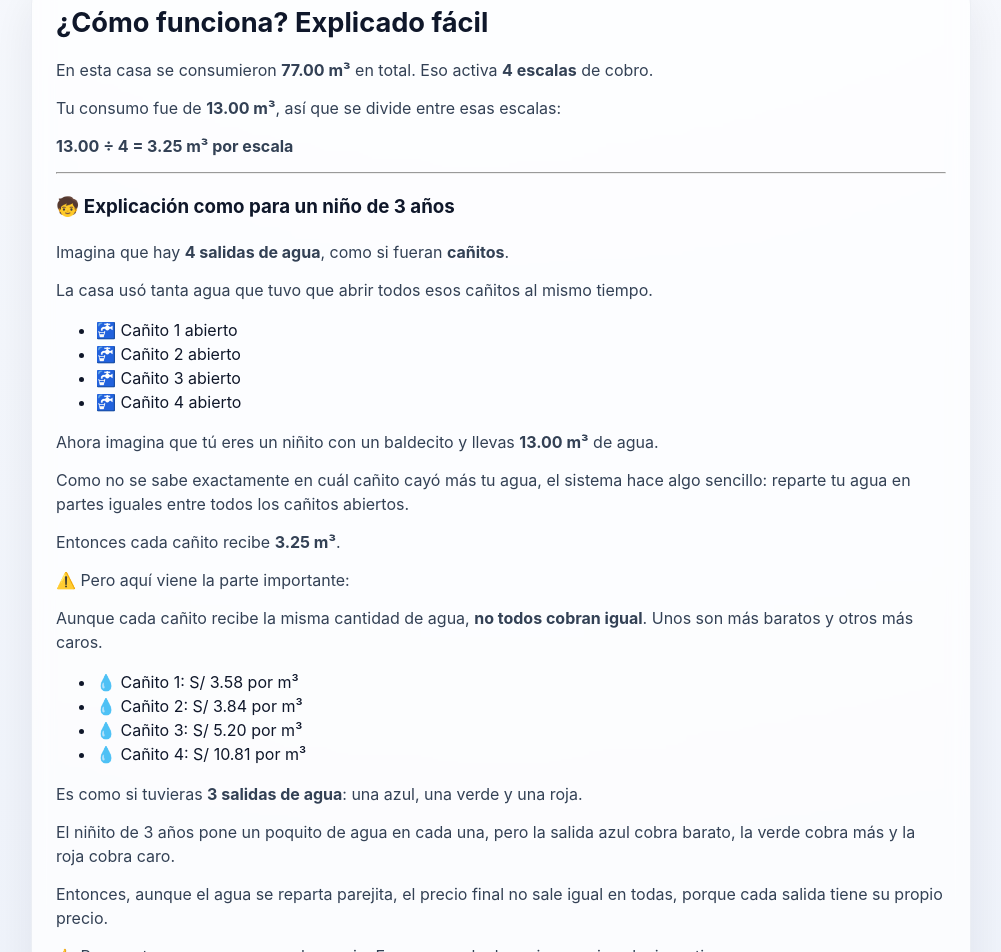
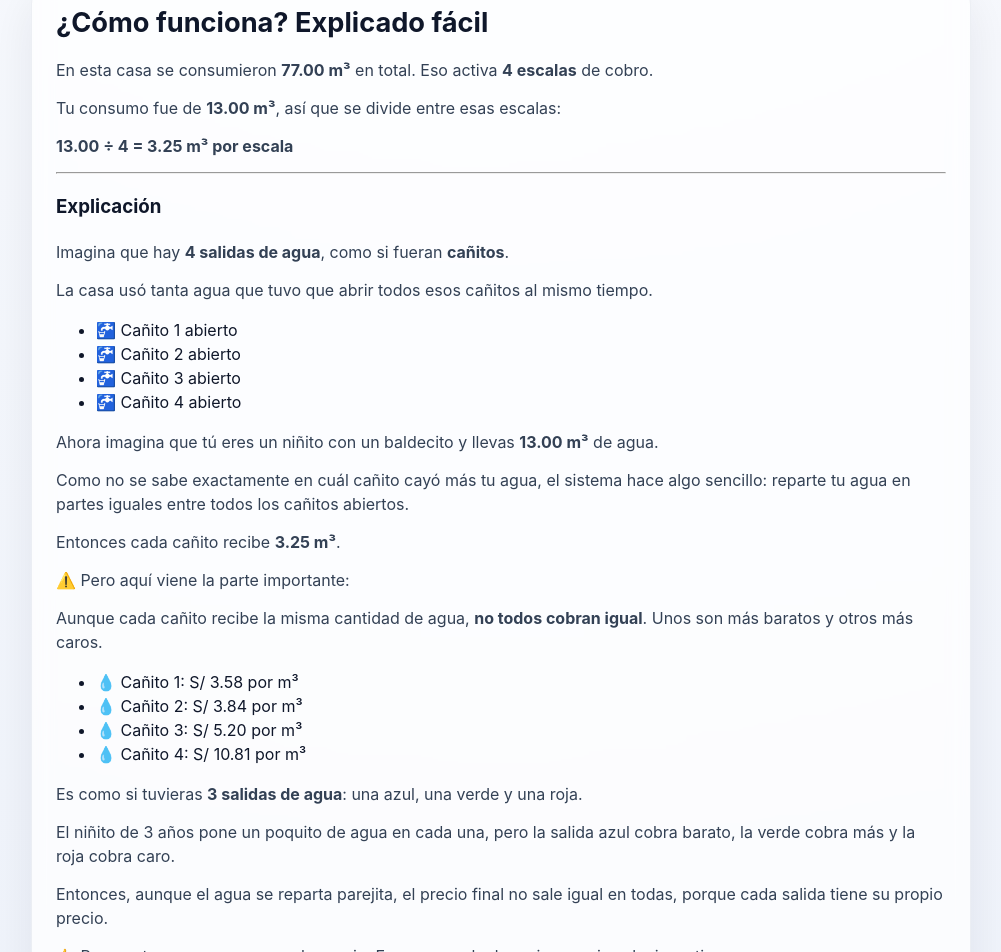
Before and after one commit to Akiranm2/medicion_agua, a React (Vite) app: page / in a window 1280 px wide. Shown: the part 925-1877 px from the top of the page, without its empty margins (139-1140 px from the left). Built offline with nearby package versions, Linux system fonts and the light colour scheme.

Commit message:
fix: calculo por bloques desbloqueados + IGV

```diff
--- a/src/App.tsx
+++ b/src/App.tsx
@@ -337,7 +337,7 @@ function App() {
 
         <hr />
 
-        <h3>🧒 Explicación como para un niño de 3 años</h3>
+        <h3> Explicación </h3>
 
         <p>
           Imagina que hay <strong>{summary.unlockedCount} salidas de agua</strong>, como si fueran{' '}
```
